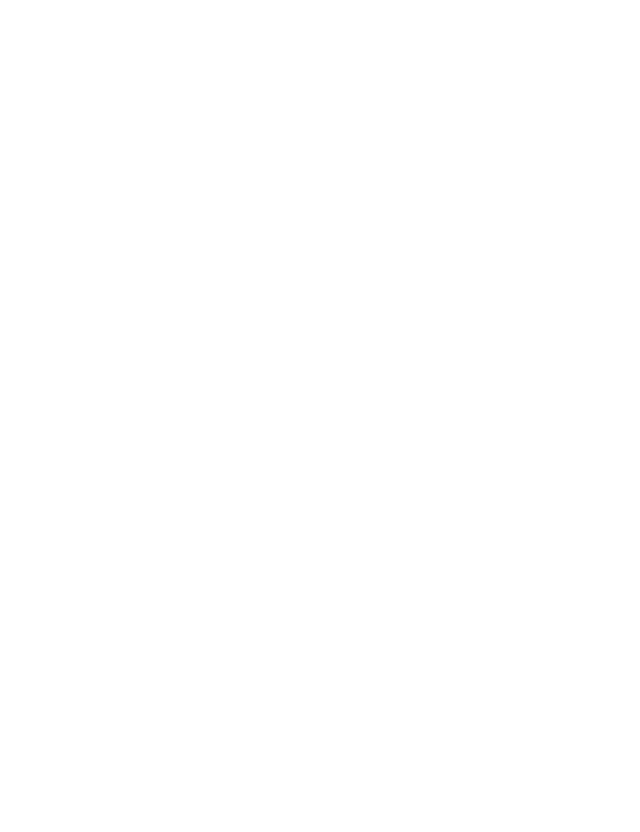
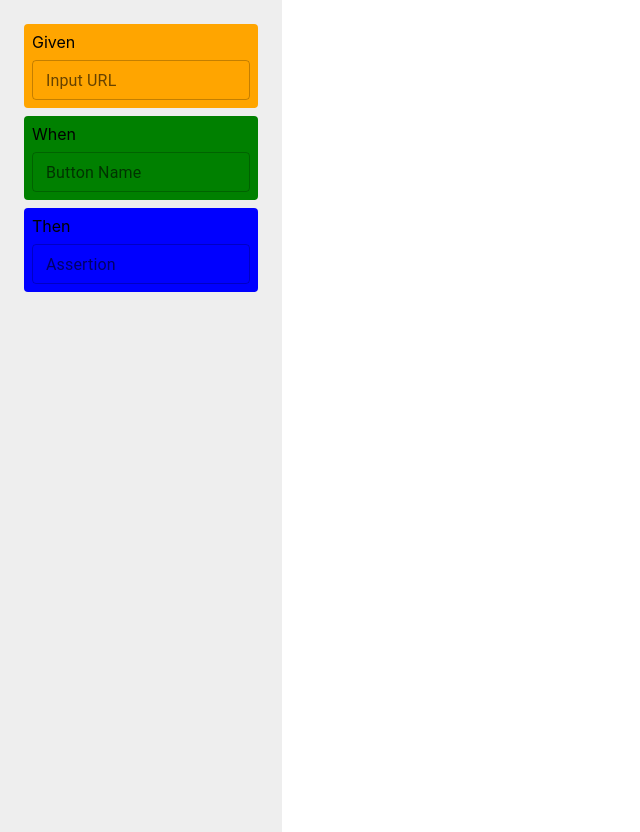
Before and after one commit to hongjinchen/dissertation-UI-test-platform, a React (Create React App) app in the folder ui-test/: page /testCase in a window 1280 px wide. Before the commit this address had no page. Shown: the whole page, without its empty margins (0-640 px from the left). Before the commit the page ends 800 px from the top, so only its background shows below. Built offline with nearby package versions, Linux system fonts and the light colour scheme.

Commit message:
试图实现拖拽式编程界面
有点困难QAQ

```diff
--- /dev/null
+++ b/ui-test/src/commandsConfig.js
@@ -0,0 +1,50 @@
+import { TextField } from '@mui/material';
+
+export const commandsConfig = [
+  {
+    type: 'Given',
+    color: 'orange',
+    label: 'Given',
+    InputComponent: ({ onChange, value }) => (
+      <TextField
+        size="small"
+        fullWidth
+        variant="outlined"
+        label="Input URL"
+        onChange={onChange}
+        value={value}
+      />
+    ),
+  },
+  {
+    type: 'When',
+    color: 'green',
+    label: 'When',
+    InputComponent: ({ onChange, value }) => (
+      <TextField
+        size="small"
+        fullWidth
+        variant="outlined"
+        label="Button Name"
+        onChange={onChange}
+        value={value}
+      />
+    ),
+  },
+  {
+    type: 'Then',
+    color: 'blue',
+    label: 'Then',
+    InputComponent: ({ onChange, value }) => (
+      <TextField
+        size="small"
+        fullWidth
+        variant="outlined"
+        label="Assertion"
+        onChange={onChange}
+        value={value}
+      />
+    ),
+  },
+  // 添加更多命令配置...
+];
--- /dev/null
+++ b/ui-test/src/components/DraggableItem.js
@@ -0,0 +1,47 @@
+import React, { useState } from 'react';
+import { useDrag } from 'react-dnd';
+import { Box, TextField } from '@mui/material';
+
+const DraggableItem = ({ type, color, children, InputComponent }) => {
+  const [inputValue, setInputValue] = useState('');
+
+  const [{ isDragging }, drag] = useDrag(() => ({
+    type,
+    item: { type, inputValue },
+    collect: (monitor) => ({
+      isDragging: monitor.isDragging(),
+    }),
+  }));
+
+  const handleInputChange = (event) => {
+    setInputValue(event.target.value);
+    console.log("input value",event.target.value);
+  };
+
+  const InputWrapper = () => (
+    <InputComponent onChange={handleInputChange} value={inputValue} />
+  );
+
+  return (
+    <Box
+      ref={drag}
+      sx={{
+        padding: 1,
+        margin: 1,
+        borderRadius: 1,
+        backgroundColor: color,
+        opacity: isDragging ? 0.5 : 1,
+        cursor: 'grab',
+      }}
+    >
+      {children}
+      {InputComponent && (
+        <Box sx={{ marginTop: 1 }}>
+          <InputWrapper />
+        </Box>
+      )}
+    </Box>
+  );
+};
+
+export default DraggableItem;
--- /dev/null
+++ b/ui-test/src/components/DroppableArea.js
@@ -0,0 +1,66 @@
+import React, { useState } from 'react';
+import { useDrop } from 'react-dnd';
+import { Box, Typography } from '@mui/material';
+
+const DroppableArea = () => {
+  const [droppedItems, setDroppedItems] = useState([]);
+
+  const [{ isOver }, drop] = useDrop(() => ({
+    accept: ['Given', 'When', 'Then'],
+    drop: (item) => {
+      if (item.type === 'Given') {
+        setDroppedItems((items) => [
+          ...items,
+          { type: item.type, children: [], inputValue: item.inputValue },
+        ]);
+      } else {
+        setDroppedItems((items) =>
+          items.map((it) =>
+            it.type === 'Given'
+              ? {
+                  ...it,
+                  children: [...it.children, { type: item.type, inputValue: item.inputValue }],
+                }
+              : it,
+          ),
+        );
+      }
+    },
+    collect: (monitor) => ({
+      isOver: monitor.isOver(),
+    }),
+  }));
+
+  return (
+    <Box
+      ref={drop}
+      sx={{
+        flexGrow: 1,
+        minHeight: '100vh',
+        backgroundColor: isOver ? 'lightblue' : 'white',
+        padding: 2,
+      }}
+    >
+      {droppedItems.map((item, index) => (
+        <Box
+          key={index}
+          sx={{
+            backgroundColor: item.type === 'Given' ? 'orange' : 'transparent',
+            borderRadius: 1,
+            padding: 1,
+            margin: 1,
+          }}
+        >
+          {item.type}: {item.inputValue}
+          {item.children.map((child, idx) => (
+            <Box key={idx} sx={{ marginLeft: 2 }}>
+              {child.type}: {child.inputValue}
+            </Box>
+          ))}
+        </Box>
+      ))}
+    </Box>
+  );
+};
+
+export default DroppableArea;
--- a/ui-test/src/components/KanbanBoard.js
+++ b/ui-test/src/components/KanbanBoard.js
@@ -140,7 +140,7 @@ const TaskList = ({ list, moveTask, taskLists, setTaskLists }) => {
       }}
     >
       <CardContent>
-        <Typography variant="h5" component="div">
+        <Typography variant="h6" component="div">
           {list.name}
         </Typography>
         <Box>
--- /dev/null
+++ b/ui-test/src/components/LeftSideBar.js
@@ -0,0 +1,30 @@
+import React from 'react';
+import { Box } from '@mui/material';
+import DraggableItem from './DraggableItem';
+import { commandsConfig } from '../commandsConfig';
+
+const LeftSideBar = () => {
+  return (
+    <Box
+      sx={{
+        width: 250,
+        minHeight: '100vh',
+        backgroundColor: 'grey.200',
+        padding: 2,
+      }}
+    >
+      {commandsConfig.map((command, index) => (
+        <DraggableItem
+          key={index}
+          type={command.type}
+          color={command.color}
+          InputComponent={command.InputComponent}
+        >
+          {command.label}
+        </DraggableItem>
+      ))}
+    </Box>
+  );
+};
+
+export default LeftSideBar;
--- a/ui-test/src/pages/GroupPage.js
+++ b/ui-test/src/pages/GroupPage.js
@@ -7,7 +7,6 @@ import {
   Paper,
 } from "../components/muiComponents";
 import Navigation from "../components/SubNavigation";
-// import Chart from "../components/Chart";
 import KanbanPreview from "../components/overview";
 import MemberList from "../components/MemberList";
 import Title from '../Title';
--- a/ui-test/src/pages/ScriptManagement.js
+++ b/ui-test/src/pages/ScriptManagement.js
@@ -236,7 +236,7 @@ export default function ScriptManagement() {
                               >
                                 View report
                               </Button> */}
-                                <Button variant="contained" color="primary">
+                                <Button variant="contained" color="primary" component={Link} to={"/testCase"}>
                                   View script
                                 </Button>
                               </div>
--- a/ui-test/src/pages/TestCase.js
+++ b/ui-test/src/pages/TestCase.js
@@ -0,0 +1,19 @@
+import React from 'react';
+import { DndProvider } from 'react-dnd';
+import { HTML5Backend } from 'react-dnd-html5-backend';
+import { Box } from '@mui/material';
+import LeftSideBar from '../components/LeftSideBar';
+import DroppableArea from '../components/DroppableArea';
+
+function TestCase() {
+  return (
+    <DndProvider backend={HTML5Backend}>
+      <Box sx={{ display: 'flex' }}>
+        <LeftSideBar />
+        <DroppableArea />
+      </Box>
+    </DndProvider>
+  );
+}
+
+export default TestCase;
--- a/ui-test/src/routes.js
+++ b/ui-test/src/routes.js
@@ -11,6 +11,8 @@ import Register from "./pages/Register";
 import ForgotPasswordFlow from "./pages/ForgotPasswordFlow";
 import TestReport from "./pages/TestReport";
 import TestCase from "./pages/TestCase";
+
+
 const AppRoutes = () => {
   return (
     <Router>
@@ -24,7 +26,7 @@ const AppRoutes = () => {
         <Route exact path="/register" element={<Register />}/>
         <Route exact path="/forgotPassword" element={<ForgotPasswordFlow />}/>
         <Route exact path="/testReport/:id" element={<TestReport />} />
-        <Route exact path="/testCase/:id" element={<TestCase />} />
+        <Route exact path="/testCase" element={<TestCase />} />
       </Routes>
     </Router>
   );
```
